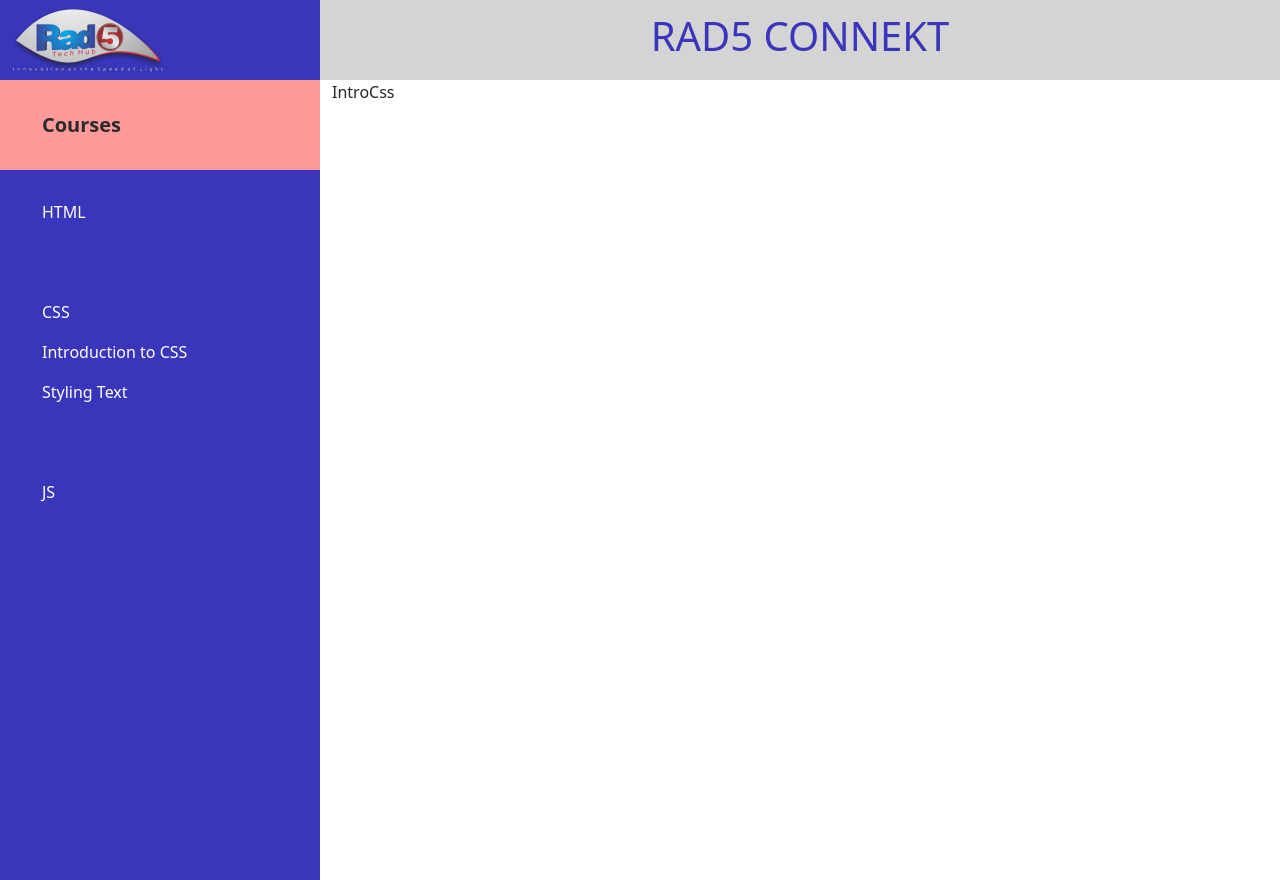
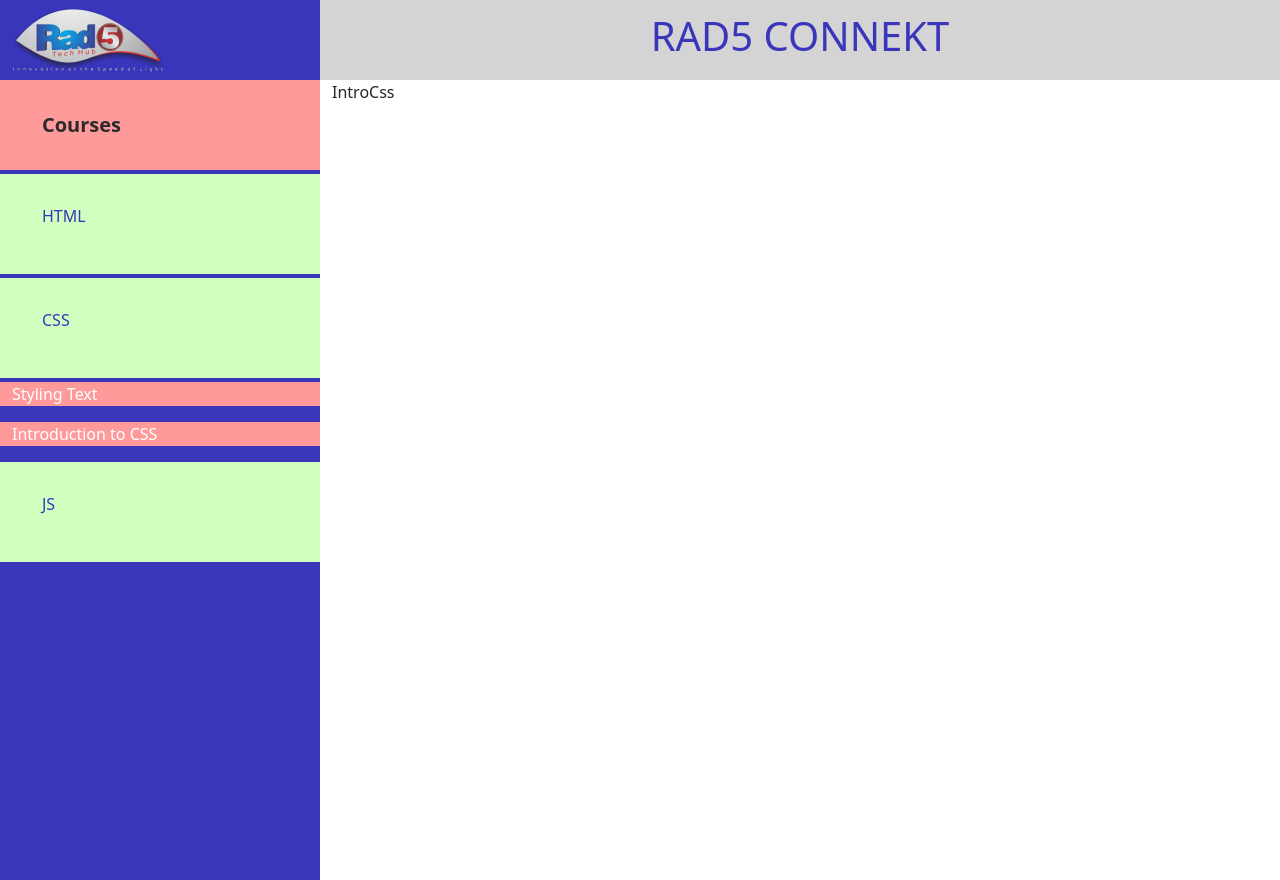
Before and after one commit to Neche-Stephen/course-materials, a React (Create React App) app: page /css in a window 1280 px wide. Built offline with nearby package versions, Linux system fonts and the light colour scheme.

Commit message:
Add background color to topics on sidebar

```diff
--- a/src/Routes/CSS/css.jsx
+++ b/src/Routes/CSS/css.jsx
@@ -15,7 +15,7 @@ import IntroCss from '../../component/css-topics/IntroCss/Intro-css';
 import StylingText from '../../component/css-topics/StylingText/stylingText';
 
 // Topics Name
-const topics = ['BoxModel', 'Background'];
+const cssTopics = ["Styling Text",'Introduction to CSS'];
 
 function CssComponent() {
   const [show, setShow] = useState(false);
@@ -41,8 +41,7 @@ function CssComponent() {
      <div className='container-fluid'>
         <Row>
           <aside className = "col-3">
-            <Aside Styling_Text = "Styling Text" Intro_CSS = {'Introduction to CSS'}
-            showCssTopic = {showCssTopic}
+            <Aside showCssTopic = {showCssTopic} cssTopics  = {cssTopics}
             show = {show} setShow ={setShow} handleShow = {handleShow} handleClose = {handleClose} />
           </aside>
 
--- a/src/Routes/HTML/Html.jsx
+++ b/src/Routes/HTML/Html.jsx
@@ -15,7 +15,7 @@ import IntroToAttributes from '../../component/html-topics/IntroToAttributes/Int
 import IntroToHtml from '../../component/html-topics/IntroToHtml/IntroToHtml';
 
 // Topics Name
-const topics = ['BoxModel', 'Background'];
+const htmlTopics = ["Introdution To Html", 'Introdution To Attributes'];
 
 function HtmlComponent() {
   const [show, setShow] = useState(false);
@@ -41,8 +41,8 @@ function HtmlComponent() {
      <div className='container-fluid'>
         <Row>
           <aside className = "col-3">
-            <Aside IntroToHtml = "Introdution To Html" IntroToAttributes = {'Introdution To Attributes'}
-            showHtmlTopic = {showHtmlTopic}
+            <Aside IntroToHtml = "Introdution To Html" IntroToAttributes = 'Introdution To Attributes'
+            showHtmlTopic = {showHtmlTopic} htmlTopics = { htmlTopics}
             show = {show} setShow ={setShow} handleShow = {handleShow} handleClose = {handleClose} />
           </aside>
 
--- a/src/Routes/JS/jsComponent.jsx
+++ b/src/Routes/JS/jsComponent.jsx
@@ -19,7 +19,7 @@ import DataTypes from '../../component/jsTopics/DataTypes/DataTypes';
 
 
 // Topics Name
-const topics = ['BoxModel', 'Background'];
+const jsTopics = ["Introduction to Programming" , 'Introduction to Javascript'];
 
 function JsComponent() {
   const [show, setShow] = useState(false);
@@ -45,8 +45,7 @@ function JsComponent() {
      <div className='container-fluid'>
         <Row>
           <aside className = "col-3">
-            <Aside IntroToProg = "Introduction to Programming" IntroToJs = {'Introduction to Javascript'}
-            showJsTopic = {showJsTopic}
+            <Aside jsTopics = {jsTopics} showJsTopic = {showJsTopic}
             show = {show} setShow ={setShow} handleShow = {handleShow} handleClose = {handleClose} />
           </aside>
 
--- a/src/component/aside/Aside.css
+++ b/src/component/aside/Aside.css
@@ -8,7 +8,7 @@
 }
 
 .aside-title{
-    background-color: #FF9A9A;
+    background-color: #FF9A9A !important;
     color: #2A2A2A;
     font-size: 20px;
     font-weight: 600;
@@ -16,11 +16,16 @@
 
 .aside-row{
     padding: 30px;
+    background: #D0FFBF;
 }
 
-.aside-topics{
+.aside-link{
     text-decoration: none;
-    color: white;
+    color: #3936BC;
+}
+
+.aside-topic{
+    background: #FF9A9A;
 }
 
 
--- a/src/component/aside/Aside.jsx
+++ b/src/component/aside/Aside.jsx
@@ -10,37 +10,48 @@ import './Aside.css';
 
 function Aside(props) {
   const {
-    showHtmlTopic, IntroToHtml, IntroToAttributes,
-    showCssTopic, Intro_CSS, Styling_Text,
-    showJsTopic, IntroToProg, IntroToJs,
+    showHtmlTopic, htmlTopics,
+    showCssTopic, cssTopics,
+    showJsTopic,jsTopics,
     show, setShow, handleClose, handleShow} = props;
+
+    // const htmlTopics = [IntroToHtml, IntroToAttributes]
 
   return (
         <>
           <Offcanvas className ="aside-offcanvas" show={show} onHide={handleClose} responsive="lg">
                <div className = "aside">
-                <Row className='aside-row aside-title'>
+                <Row className='aside-row aside-title mb-1'>
                   <Col>
                     Courses
                   </Col>
                 </Row>
-               <Row className='aside-row'>
-                      <p ><Link className='aside-topics' to='/html'>HTML</Link></p>
-                    {IntroToHtml && <p onClick={()=>{showHtmlTopic(IntroToHtml)}}>{IntroToHtml}</p>}
-                    {IntroToAttributes && <p onClick={()=>{showHtmlTopic(IntroToAttributes)}}>{IntroToAttributes}</p>}
+               <Row className='aside-row mb-1'>
+                      <p className='aside-link' ><Link className='aside-link' to='/html'>HTML</Link></p>
                 </Row>
+                {
+                      htmlTopics &&  htmlTopics.map((htmlTopic, index) => {
+                        return  <Row key={index}><p className='aside-topic' onClick={()=>{showHtmlTopic(htmlTopic)}}>{htmlTopic}</p></Row>
+                       })
+                  }
 
-                <Row className='aside-row'>
-                  <p ><Link className='aside-topics' to='/css'>CSS</Link></p>
-                  {Intro_CSS && <p onClick={()=>{showCssTopic('Intro_CSS')}}>{Intro_CSS}</p>}
-                  {Styling_Text && <p onClick={()=>{showCssTopic('Styling_Text')}}>{Styling_Text}</p>}
+                <Row className='aside-row mb-1'>
+                  <p ><Link className='aside-link' to='/css'>CSS</Link></p>
                 </Row>
+                {
+                    cssTopics &&  cssTopics.map((cssTopic, index) => {
+                      return  <Row key={index}><p className='aside-topic' onClick={()=>{showCssTopic(cssTopic)}}>{cssTopic}</p></Row>
+                      })
+                }
 
-                <Row className='aside-row'>
-                  <p><Link className='aside-topics' to='/js'>JS</Link></p>
-                  {IntroToProg && <p onClick={()=>{showJsTopic(IntroToProg)}}>{IntroToProg}</p>}
-                  {IntroToJs && <p onClick={()=>{showJsTopic(IntroToJs)}}>{IntroToJs}</p>}
+                <Row className='aside-row mb-1'>
+                  <p><Link className='aside-link' to='/js'>JS</Link></p>
                 </Row>
+                {
+                    jsTopics &&  jsTopics.map((jsTopic, index) => {
+                      return  <Row key={index}><p className='aside-topic' onClick={()=>{showJsTopic(jsTopic)}}>{jsTopic}</p></Row>
+                      })
+                }
                </div>
           </Offcanvas>
             </>
```
